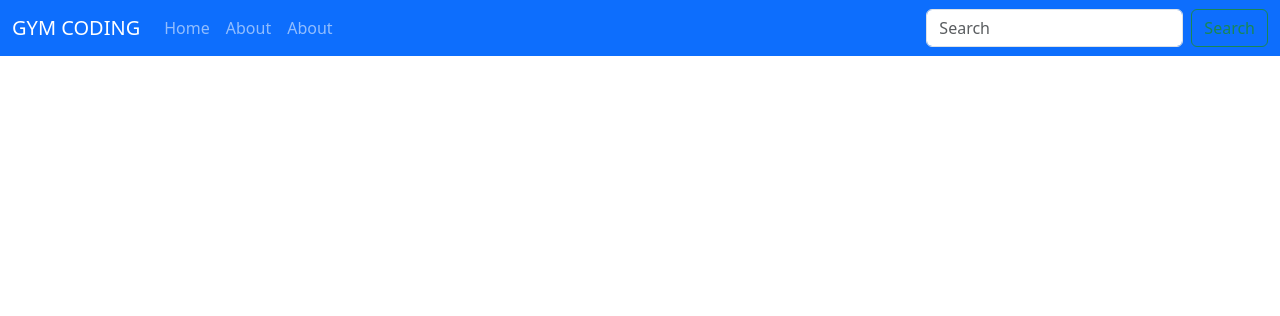
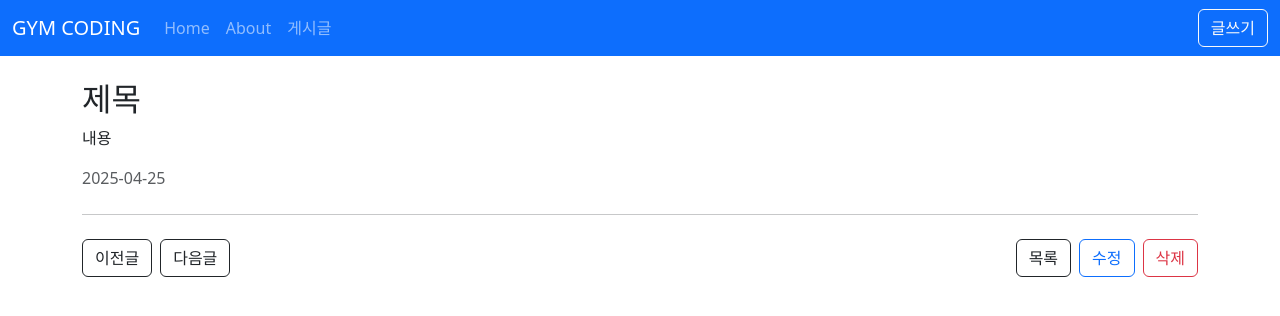
Before and after one commit to bbbbmo/gymcoding-vue, a Vue app: page /posts/1 in a window 1280 px wide. Shown: the top 316 px of the page. Built offline with nearby package versions, Linux system fonts and the light colour scheme; the HTML template or start-up script is replaced by a standard one.

Commit message:
✨ [2일차] router.push를 사용한 SPC / 글 목록, 편집, 상세, 쓰기 페이지 레이아웃 작업

```diff
--- /dev/null
+++ b/src/api/post.ts
@@ -0,0 +1,18 @@
+// axios 인스턴스 생성
+export type Post = {
+  id: number
+  title: string
+  content: string
+  createdAt: string
+}
+const posts: Post[] = [
+  { id: 1, title: '제목1', content: '내용1', createdAt: '2025-04-25' },
+  { id: 2, title: '제목2', content: '내용2', createdAt: '2025-04-26' },
+  { id: 3, title: '제목3', content: '내용3', createdAt: '2025-04-27' },
+  { id: 4, title: '제목4', content: '내용4', createdAt: '2025-04-28' },
+  { id: 5, title: '제목5', content: '내용5', createdAt: '2025-04-29' },
+]
+
+export const getPosts = () => {
+  return posts
+}
--- /dev/null
+++ b/src/components/posts/PostItem.vue
@@ -0,0 +1,28 @@
+<script setup lang="ts">
+defineProps({
+  title: {
+    type: String,
+    required: true,
+  },
+  content: {
+    type: String,
+    required: true,
+  },
+  createdAt: {
+    type: [String, Date, Number],
+    required: true,
+  },
+})
+</script>
+
+<template>
+  <div class="card" style="width: 18rem">
+    <div class="card-body">
+      <h5 class="card-title">{{ title }}</h5>
+      <p class="card-text">
+        {{ content }}
+      </p>
+      <p class="text-muted">{{ createdAt }}</p>
+    </div>
+  </div>
+</template>
--- a/src/layouts/TheHeader.vue
+++ b/src/layouts/TheHeader.vue
@@ -1,4 +1,14 @@
-<script setup lang="ts"></script>
+<script setup lang="ts">
+import { useRouter } from 'vue-router'
+
+const router = useRouter()
+
+const goPage = () => {
+  router.push({
+    name: 'postCreate',
+  })
+}
+</script>
 
 <template>
   <header>
@@ -25,18 +35,12 @@
               <RouterLink class="nav-link" active-class="active" to="/about">About</RouterLink>
             </li>
             <li class="nav-item">
-              <a class="nav-link" href="/about">About</a>
+              <RouterLink class="nav-link" active-class="active" to="/posts">게시글</RouterLink>
             </li>
           </ul>
-          <form class="d-flex" role="search">
-            <input
-              class="form-control me-2"
-              type="search"
-              placeholder="Search"
-              aria-label="Search"
-            />
-            <button class="btn btn-outline-success" type="submit">Search</button>
-          </form>
+          <div class="d-flex" role="search">
+            <button class="btn btn-outline-light" type="button" @click="goPage">글쓰기</button>
+          </div>
         </div>
       </div>
     </nav>
--- a/src/router/index.ts
+++ b/src/router/index.ts
@@ -1,6 +1,10 @@
 import AboutView from '@/views/AboutView.vue'
 import HomeView from '@/views/HomeView.vue'
 import { createRouter, createWebHistory } from 'vue-router'
+import PostCreateView from '@/views/post/PostCreateView.vue'
+import PostDetailView from '@/views/post/PostDetailView.vue'
+import PostEditView from '@/views/post/PostEditView.vue'
+import PostListView from '@/views/post/PostListView.vue'
 
 const router = createRouter({
   history: createWebHistory(import.meta.env.BASE_URL),
@@ -15,6 +19,26 @@ const router = createRouter({
       name: 'about',
       component: AboutView,
     },
+    {
+      path: '/posts',
+      name: 'postList ',
+      component: PostListView,
+    },
+    {
+      path: '/posts/create',
+      name: 'postCreate',
+      component: PostCreateView,
+    },
+    {
+      path: '/posts/:id', // 동적 URL, 하나의 컴포넌트에 여러 Url 맵핑
+      name: 'postDetail',
+      component: PostDetailView,
+    },
+    {
+      path: '/posts/:id/edit',
+      name: 'postEdit',
+      component: PostEditView,
+    },
   ],
 })
 
--- a/src/views/HomeView.vue
+++ b/src/views/HomeView.vue
@@ -1,13 +1,12 @@
 <script setup lang="ts">
-import { useRoute } from 'vue-router'
+import { useRouter } from 'vue-router'
 
-const route = useRoute()
-console.log(route.path)
+const router = useRouter()
 </script>
 
 <template>
   <div>
-    <h1>Home</h1>
+    <h1 class="mt-4">Home</h1>
     <p>{{ $route.path }}</p>
     <button class="btn btn-primary" @click="router.push('/about')">About으로 이동</button>
   </div>
--- /dev/null
+++ b/src/views/post/PostCreateView.vue
@@ -0,0 +1,34 @@
+<script setup lang="ts">
+import { useRouter } from 'vue-router'
+
+const router = useRouter()
+
+const goListPage = () => {
+  router.push({
+    name: 'postList',
+  })
+}
+</script>
+
+<template>
+  <div>
+    <h2 class="mt-4">게시글 등록</h2>
+    <hr class="my-4" />
+    <form @submit.prevent="">
+      <div class="mb-3">
+        <label for="exampleFormControlInput1" class="form-label">제목</label>
+        <input type="text" class="form-control" id="title" placeholder="내용을 입력해주세요" />
+      </div>
+      <div class="mb-3">
+        <label for="content" class="form-label">내용</label>
+        <textarea class="form-control" id="" rows="3"></textarea>
+      </div>
+      <div class="pt-4">
+        <button type="button" class="btn btn-outline-dark me-2" @click="goListPage">목록</button>
+        <button class="btn btn-primary">저장</button>
+      </div>
+    </form>
+  </div>
+</template>
+
+<style scoped></style>
--- /dev/null
+++ b/src/views/post/PostDetailView.vue
@@ -0,0 +1,64 @@
+<script setup lang="ts">
+import { useRoute } from 'vue-router'
+
+type Button = {
+  text: string
+  variant: string
+  to?: string
+}
+
+const route = useRoute()
+
+const postId = route.params.id
+
+const leftButtons: Button[] = [
+  {
+    text: '이전글',
+    variant: 'btn-outline-dark',
+  },
+  {
+    text: '다음글',
+    variant: 'btn-outline-dark',
+  },
+]
+
+const rightButtons: Button[] = [
+  {
+    text: '목록',
+    variant: 'btn-outline-dark',
+    to: '/posts',
+  },
+  {
+    text: '수정',
+    variant: 'btn-outline-primary',
+    to: `/posts/${postId}/edit`,
+  },
+  {
+    text: '삭제',
+    variant: 'btn-outline-danger',
+  },
+]
+</script>
+
+<template>
+  <div>
+    <h2 class="mt-4">제목</h2>
+    <p>내용</p>
+    <p class="text-muted">2025-04-25</p>
+    <hr class="my-4" />
+    <div class="row g-2">
+      <div class="col-auto" v-for="button in leftButtons" :key="button.text">
+        <button class="btn" :class="button.variant">{{ button.text }}</button>
+      </div>
+      <div class="col-auto me-auto"></div>
+      <div class="col-auto" v-for="button in rightButtons" :key="button.text">
+        <RouterLink v-if="button.to" :to="button.to" class="btn" :class="button.variant">{{
+          button.text
+        }}</RouterLink>
+        <button v-else class="btn" :class="button.variant">{{ button.text }}</button>
+      </div>
+    </div>
+  </div>
+</template>
+
+<style scoped></style>
--- /dev/null
+++ b/src/views/post/PostEditView.vue
@@ -0,0 +1,43 @@
+<script setup lang="ts">
+import { useRouter } from 'vue-router'
+import { useRoute } from 'vue-router'
+
+const router = useRouter()
+const route = useRoute()
+
+const postId = route.params.id
+
+const goDetailPage = () => {
+  router.push({
+    name: 'postDetail',
+    params: {
+      id: postId,
+    },
+  })
+}
+</script>
+
+<template>
+  <div>
+    <h2 class="mt-4">게시글 수정</h2>
+    <hr class="my-4" />
+    <form @submit.prevent="">
+      <div class="mb-3">
+        <label for="exampleFormControlInput1" class="form-label">제목</label>
+        <input type="text" class="form-control" id="title" placeholder="내용을 입력해주세요" />
+      </div>
+      <div class="mb-3">
+        <label for="content" class="form-label">내용</label>
+        <textarea class="form-control" id="" rows="3"></textarea>
+      </div>
+      <div class="pt-4">
+        <button type="button" class="btn btn-outline-danger me-2" @click="goDetailPage">
+          취소
+        </button>
+        <button class="btn btn-primary">수정</button>
+      </div>
+    </form>
+  </div>
+</template>
+
+<style scoped></style>
--- /dev/null
+++ b/src/views/post/PostListView.vue
@@ -0,0 +1,42 @@
+<script setup lang="ts">
+import PostItem from '@/components/posts/PostItem.vue'
+import { getPosts, type Post } from '@/api/post'
+import { ref } from 'vue'
+import { useRouter } from 'vue-router'
+
+const router = useRouter()
+
+const posts = ref<Post[]>(getPosts())
+
+const goPage = (id: number) => {
+  router.push({
+    name: 'postDetail',
+    params: {
+      id,
+    },
+    query: {
+      searchText: 'test',
+    },
+    hash: '#test',
+  })
+}
+</script>
+
+<template>
+  <div>
+    <h2 class="mt-4">게시글 목록</h2>
+    <hr class="my-4" />
+    <div class="row g-3">
+      <div class="col-4" v-for="post in posts" :key="post.id">
+        <PostItem
+          :title="post.title"
+          :content="post.content"
+          :createdAt="post.createdAt"
+          @click="goPage(post.id)"
+        />
+      </div>
+    </div>
+  </div>
+</template>
+
+<style scoped></style>
```
